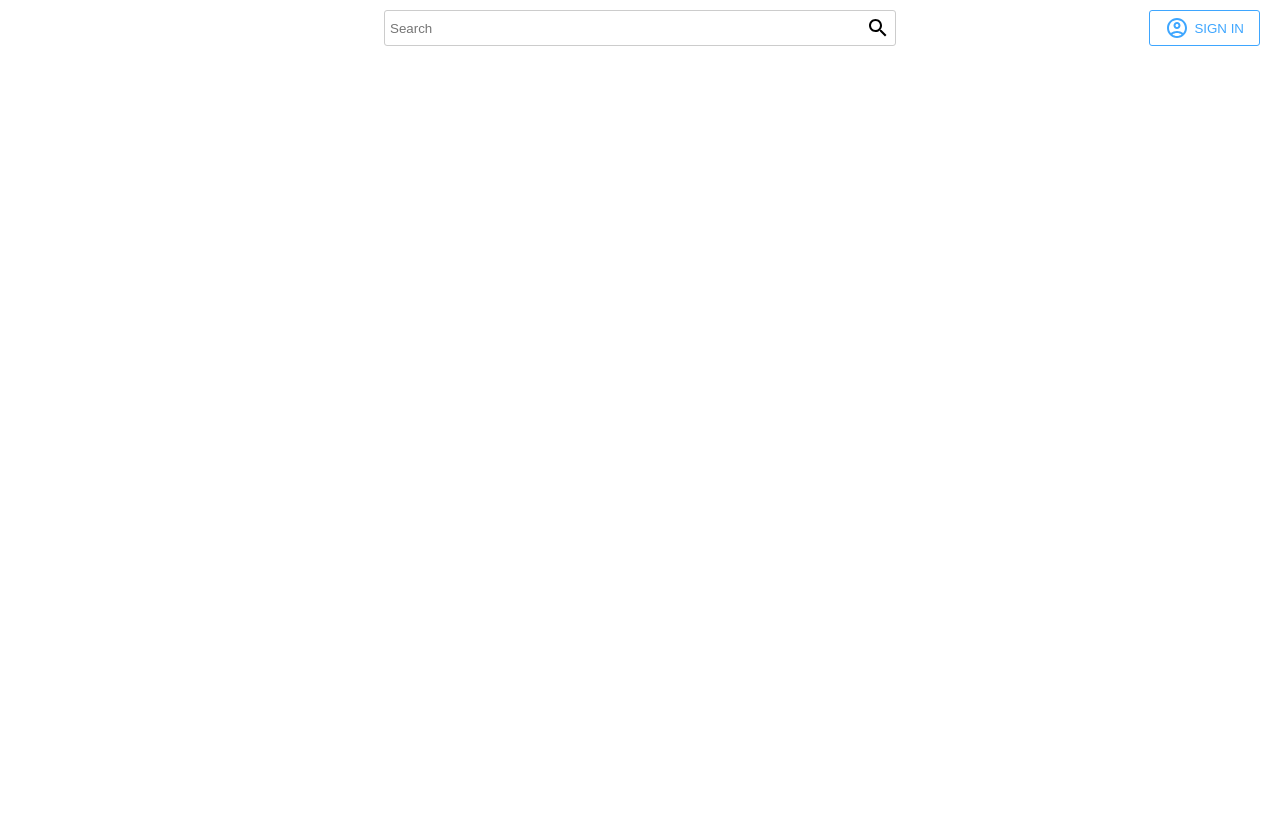
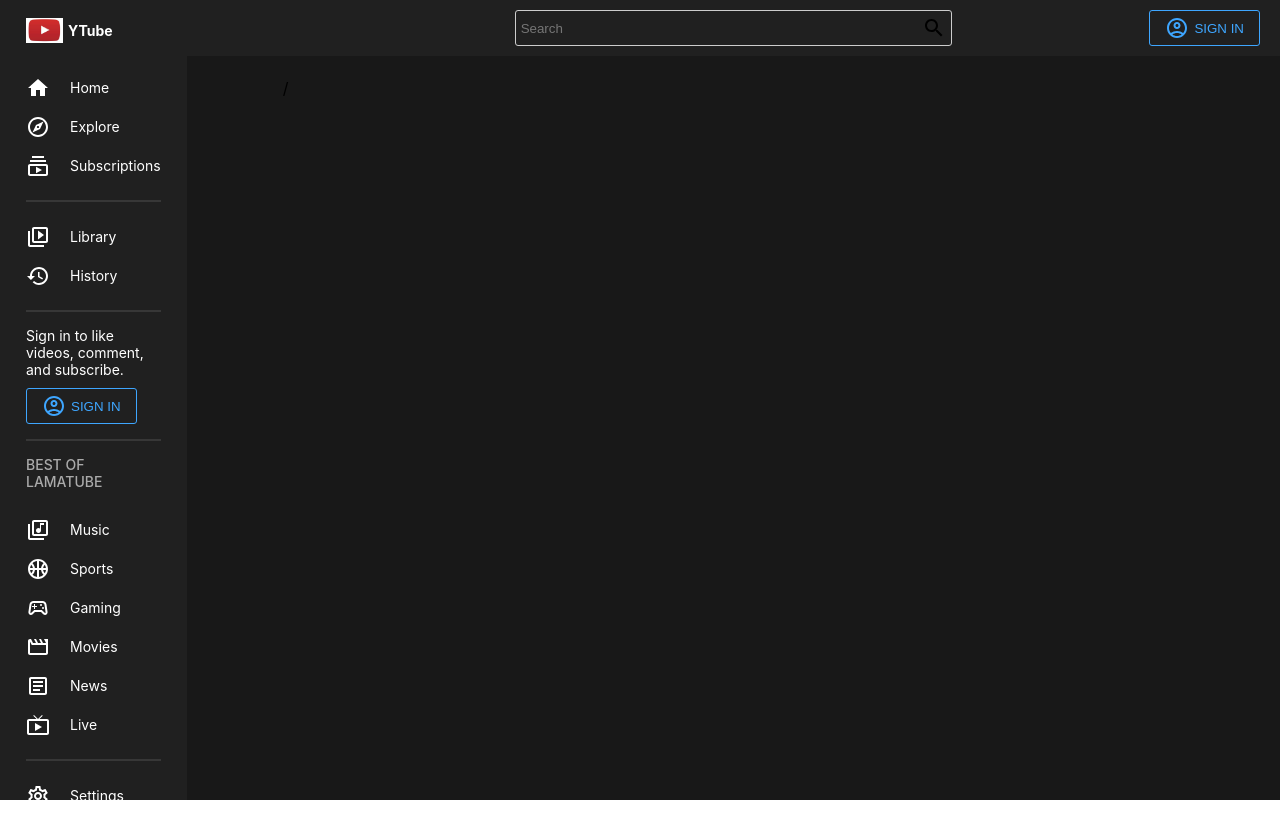
Before and after one commit to JDixon1995/youtube-clone-ui, a React (Create React App) app: page /video/test in a window 1280 px wide. Shown: the top 838 px of the page. Before the commit the page ends 800 px from the top, so only its background shows below. Built offline with nearby package versions, Linux system fonts and the light colour scheme.

Commit message:
added dark mode functionality, and built menu sidebar

```diff
--- a/src/App.js
+++ b/src/App.js
@@ -1,12 +1,49 @@
 import './App.css';
-import { BrowserRouter } from 'react-router-dom'
+import { useState } from 'react'
+import styled, { ThemeProvider } from "styled-components";
+import { darkTheme, lightTheme } from './utils/Theme'
+import { BrowserRouter, Routes, Route } from 'react-router-dom'
 import Navbar from './components/Navbar'
+import Menu from './components/Menu'
+
+const Container = styled.div`
+  display: flex;
+`;
+
+const Main = styled.div`
+  flex: 7;
+  background-color: ${({ theme }) => theme.bg};
+`;
+const Wrapper = styled.div`
+  padding: 22px 96px;
+`;
 
 function App() {
+
+const [ darkMode, setDarkMode ] = useState(true)
+
   return (
+  <ThemeProvider theme={ darkMode ? darkTheme : lightTheme }>
   <BrowserRouter>
-    <Navbar />
+    <Container>
+      <Menu />
+      <Main>
+        <Navbar />
+          <Wrapper>
+            <Routes>
+              <Route path="/">
+                <Route index element={'/'} />
+                  <Route path="signin" element={'/'} />
+                  <Route path="video">
+                  <Route path=":id" element={'/'} />
+                  </Route>
+                </Route>
+              </Routes>
+          </Wrapper>
+      </Main>
+    </Container>
   </BrowserRouter>
+</ThemeProvider>
   );
 }
 
--- /dev/null
+++ b/src/components/Menu.jsx
@@ -0,0 +1,175 @@
+import React from 'react'
+import styled from 'styled-components'
+import YTubeIcon from '../img/OIP.jpg'
+import HomeIcon from "@mui/icons-material/Home";
+import ExploreOutlinedIcon from "@mui/icons-material/ExploreOutlined";
+import SubscriptionsOutlinedIcon from "@mui/icons-material/SubscriptionsOutlined";
+import VideoLibraryOutlinedIcon from "@mui/icons-material/VideoLibraryOutlined";
+import HistoryOutlinedIcon from "@mui/icons-material/HistoryOutlined";
+import LibraryMusicOutlinedIcon from "@mui/icons-material/LibraryMusicOutlined";
+import SportsEsportsOutlinedIcon from "@mui/icons-material/SportsEsportsOutlined";
+import SportsBasketballOutlinedIcon from "@mui/icons-material/SportsBasketballOutlined";
+import MovieOutlinedIcon from "@mui/icons-material/MovieOutlined";
+import ArticleOutlinedIcon from "@mui/icons-material/ArticleOutlined";
+import LiveTvOutlinedIcon from "@mui/icons-material/LiveTvOutlined";
+import AccountCircleOutlinedIcon from "@mui/icons-material/AccountCircleOutlined";
+import SettingsOutlinedIcon from "@mui/icons-material/SettingsOutlined";
+import FlagOutlinedIcon from "@mui/icons-material/FlagOutlined";
+import HelpOutlineOutlinedIcon from "@mui/icons-material/HelpOutlineOutlined";
+import SettingsBrightnessOutlinedIcon from "@mui/icons-material/SettingsBrightnessOutlined";
+import { Link } from 'react-router-dom'
+
+const Container = styled.div`
+  flex: 1;
+  background-color: ${({ theme }) => theme.bgLighter};
+  height: 100vh;
+  color: ${({ theme }) => theme.text};
+  font-size: 14px;
+  position: sticky;
+  top: 0;
+`;
+const Wrapper = styled.div`
+  padding: 18px 26px;
+`;
+const Logo = styled.div`
+  display: flex;
+  align-items: center;
+  gap: 5px;
+  font-weight: bold;
+  margin-bottom: 25px;
+`;
+
+const Img = styled.img`
+  height: 25px;
+`;
+
+const Item = styled.div`
+  display: flex;
+  align-items: center;
+  gap: 20px;
+  cursor: pointer;
+  padding: 7.5px 0px;
+
+  &:hover {
+    background-color: ${({ theme }) => theme.soft};
+  }
+`;
+
+const Hr = styled.hr`
+  margin: 15px 0px;
+  border: 0.5px solid ${({ theme }) => theme.soft};
+`;
+
+const Login = styled.div``;
+const Button = styled.button`
+  padding: 5px 15px;
+  background-color: transparent;
+  border: 1px solid #3ea6ff;
+  color: #3ea6ff;
+  border-radius: 3px;
+  font-weight: 500;
+  margin-top: 10px;
+  cursor: pointer;
+  display: flex;
+  align-items: center;
+  gap: 5px;
+`;
+
+const Title = styled.h2`
+  font-size: 14px;
+  font-weight: 500;
+  color: #aaaaaa;
+  margin-bottom: 20px;
+`;
+
+
+const Menu = ({ darkMode, setDarkMode }) => {
+  return (
+    <Container>
+    <Wrapper>
+      <Link to="/" style={{ textDecoration: "none", color: "inherit" }}>
+        <Logo>
+          <Img src={YTubeIcon} />
+          YTube
+        </Logo>
+      </Link>
+      <Item>
+        <HomeIcon />
+        Home
+      </Item>
+      <Item>
+        <ExploreOutlinedIcon />
+        Explore
+      </Item>
+      <Item>
+        <SubscriptionsOutlinedIcon />
+        Subscriptions
+      </Item>
+      <Hr />
+      <Item>
+        <VideoLibraryOutlinedIcon />
+        Library
+      </Item>
+      <Item>
+        <HistoryOutlinedIcon />
+        History
+      </Item>
+      <Hr />
+      <Login>
+        Sign in to like videos, comment, and subscribe.
+        <Link to="signin" style={{textDecoration:"none"}}>
+          <Button>
+            <AccountCircleOutlinedIcon />
+            SIGN IN
+          </Button>
+        </Link>
+      </Login>
+      <Hr />
+      <Title>BEST OF LAMATUBE</Title>
+      <Item>
+        <LibraryMusicOutlinedIcon />
+        Music
+      </Item>
+      <Item>
+        <SportsBasketballOutlinedIcon />
+        Sports
+      </Item>
+      <Item>
+        <SportsEsportsOutlinedIcon />
+        Gaming
+      </Item>
+      <Item>
+        <MovieOutlinedIcon />
+        Movies
+      </Item>
+      <Item>
+        <ArticleOutlinedIcon />
+        News
+      </Item>
+      <Item>
+        <LiveTvOutlinedIcon />
+        Live
+      </Item>
+      <Hr />
+      <Item>
+        <SettingsOutlinedIcon />
+        Settings
+      </Item>
+      <Item>
+        <FlagOutlinedIcon />
+        Report
+      </Item>
+      <Item>
+        <HelpOutlineOutlinedIcon />
+        Help
+      </Item>
+      <Item onClick={() => setDarkMode(!darkMode)}>
+        <SettingsBrightnessOutlinedIcon />
+        {darkMode ? "Light" : "Dark"} Mode
+      </Item>
+    </Wrapper>
+  </Container>
+  )
+}
+
+export default Menu
--- /dev/null
+++ b/src/utils/Theme.js
@@ -0,0 +1,14 @@
+export const darkTheme = {
+    bg:"#181818",
+    bgLighter:"#202020",
+    text:"white",
+    textSoft:"#aaaaaa",
+    soft:"#373737"
+  }
+  export const lightTheme = {
+    bg:"#f9f9f9",
+    bgLighter:"white",
+    text:"black",
+    textSoft:"#606060",
+    soft:"#f5f5f5"
+  }
```
Also changed, not shown: src/img/OIP.jpg (added).
